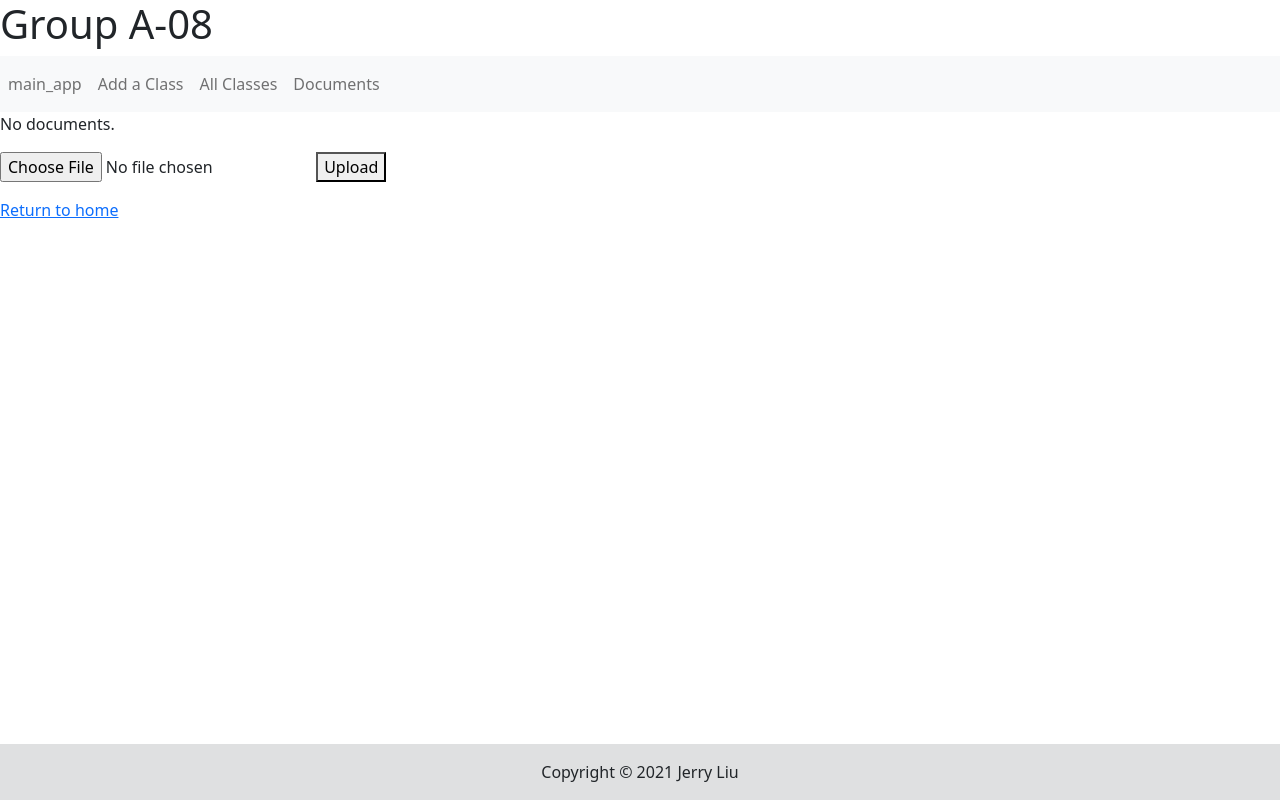
After one commit to WilliamHaslet/wahoo-notes-website-project, a Django app: page /documents/ in a window 1280 px wide. The commit adds this page. Run offline with Django 3.2, Linux system fonts and the light colour scheme; some libraries are stand-ins or nearby versions.

Commit message:
Beginning work on Documents, using testing database

```diff
--- a/main_app/models.py
+++ b/main_app/models.py
@@ -47,3 +47,9 @@ class UVAClass(models.Model):
     classinst_text = models.CharField(max_length=200)
     def __str__(self):
         return self.classname_text
+
+#Model upload
+class Document(models.Model):
+    description = models.CharField(max_length=255, blank=True)
+    document = models.FileField(upload_to='documents/%Y/%m/')
+    uploaded_at = models.DateTimeField(auto_now_add=True)
--- /dev/null
+++ b/main_app/templates/main_app/documents.html
@@ -0,0 +1,74 @@
+{% load static %}
+<head>
+    <h1>Group A-08</h1>
+    <title>Documents</title>
+    <link rel="stylesheet" type="text/css" href="{% static 'main_app/style.css' %}">
+    <link href="https://cdn.jsdelivr.net/npm/bootstrap@5.0.2/dist/css/bootstrap.min.css" rel="stylesheet" integrity="sha384-EVSTQN3/azprG1Anm3QDgpJLIm9Nao0Yz1ztcQTwFspd3yD65VohhpuuCOmLASjC" crossorigin="anonymous">
+</head>
+
+<body>
+    <nav class="navbar navbar-expand-lg navbar-light bg-light">
+        <div class="collapse navbar-collapse" id="navbarSupportedContent">
+            <ul class="navbar-nav mr-auto">
+                <li class="nav-item">
+                    <a class="nav-link" href="{% url 'main_app:index'%}">main_app</a>
+                </li>
+                <li class="nav-item">
+                    <a class="nav-link" href="{% url 'main_app:uvaclass'%}">Add a Class</a>
+                </li>
+                <li class="nav-item active">
+                    <a class="nav-link" href="{% url 'main_app:list'%}">All Classes</a>
+                </li>
+                <li class="nav-item">
+                    <a class="nav-link" href="{% url 'main_app:documents'%}">Documents</a>
+                </li>
+            </ul>
+        </div>
+    </nav>
+    <!-- <div class="container">
+        <div class="d-flex justify-content-center">
+          <a href="{% url 'main_app:uvaclass'%}">Click here to add a class</a>
+        </div>
+    </div>
+
+
+    Trial 1
+        <form method="post" enctype="multipart/form-data">
+            {% csrf_token %}
+            {{ form.as_p }}
+            <button type="submit">Upload</button>
+        </form>
+
+        <p><a href="{% url 'main_app:index' %}">Return to home</a></p>
+     -->
+
+     {% if documents %}
+        <ul>
+        {% for document in documents %}
+            <li><a href="{{ document.docfile.url }}">{{ document.docfile.name }}</a></li>
+        {% endfor %}
+        </ul>
+    {% else %}
+        <p>No documents.</p>
+    {% endif %}
+
+    <!--{% block content %}-->
+        <form method="post" enctype="multipart/form-data">
+            {% csrf_token %}
+            <input type="file" name="myfile">
+            <button type="submit">Upload</button>
+        </form>
+
+        {% if uploaded_file_url %}
+            <p>File uploaded at: <a href="{{ uploaded_file_url }}">{{ uploaded_file_url }}</a></p>
+        {% endif %}
+
+        <p><a href="{% url 'main_app:index' %}">Return to home</a></p>
+    <!--{% endblock %}-->
+
+    <footer class="bg-light text-center text-lg-start">
+      <div class="text-center p-3" style="background-color: rgba(0, 0, 0, 0.1)">
+        Copyright © 2021 Jerry Liu
+      </div>
+    </footer>
+</body>
--- a/main_app/templates/main_app/index.html
+++ b/main_app/templates/main_app/index.html
@@ -33,6 +33,9 @@
         <li class="nav-item">
           <a class="nav-link" href="{% url 'main_app:list'%}">All Classes</a>
         </li>
+        <li class="nav-item">
+          <a class="nav-link" href="{% url 'main_app:documents'%}">Documents</a>
+        </li>
       </ul>
     </div>
   </nav>
--- a/main_app/urls.py
+++ b/main_app/urls.py
@@ -2,6 +2,10 @@ from django.urls import path, include
 from . import views
 from django.views.generic import TemplateView
 from django.contrib.auth.views import LogoutView
+
+#Added for file uploads
+from django.conf import settings
+from django.conf.urls.static import static
 
 app_name = 'main_app'
 
@@ -15,4 +19,8 @@ urlpatterns = [
     path('uvaclass/list', views.UVAClassListView.as_view(), name='list'),
     path('accounts/', include('allauth.urls')),
     path('logout', LogoutView.as_view(), name="logout"),
+    path('documents/', views.DocumentsView.as_view(), name='documents')
 ]
+
+if settings.DEBUG:
+    urlpatterns += static(settings.MEDIA_URL, document_root=settings.MEDIA_ROOT)
--- a/main_app/views.py
+++ b/main_app/views.py
@@ -6,7 +6,8 @@ from django.utils import timezone
 from django.contrib import messages
 from django.contrib.auth import logout
 
-from .models import Choice, Question, UVAClass
+from .forms import DocumentForm
+from .models import Choice, Question, UVAClass, Document
 
 
 class IndexView(generic.ListView):
@@ -51,6 +52,39 @@ class UVAClassListView(generic.ListView):
         """
         return UVAClass
 
+class DocumentsView(generic.ListView):
+    model = Document
+    template_name = 'main_app/documents.html'
+'''
+#Website views for file uploads
+def model_form_upload(request):
+    if request.method == 'POST':
+        form = DocumentForm(request.POST, request.FILES)
+        if form.is_valid():
+            newdoc = Document(docfile = request.FILES['docfile'])
+            newdoc.save()
+            return redirect('home')
+    else:
+        form = DocumentForm()
+    return render(request, 'main_app/documents.html', {
+        'form': form
+    })
+#Class for document managment page
+'''
+
+#Django upload files
+def upload_file(request):
+    if request.method == 'POST':
+        form = DocumentForm(request.POST, request.FILES)
+        if form.is_valid():
+            # file is saved
+            newdoc = Document(docfile = request.FILES['docfile'])
+            newdoc.save()
+            return HttpResponseRedirect('/index/')
+    else:
+        form = DocumentForm()
+    return render(request, 'documents.html', {'form': form})
+
 def vote(request, question_id):
     question = get_object_or_404(Question, pk=question_id)
     try:
```
Also changed, not shown: main_app/forms.py (added, +27 -0 lines), project_a_08/settings.py (+8 -4 lines), main_app/migrations/0004_document.py (added), main_app/migrations/0005_alter_document_document.py (added).
